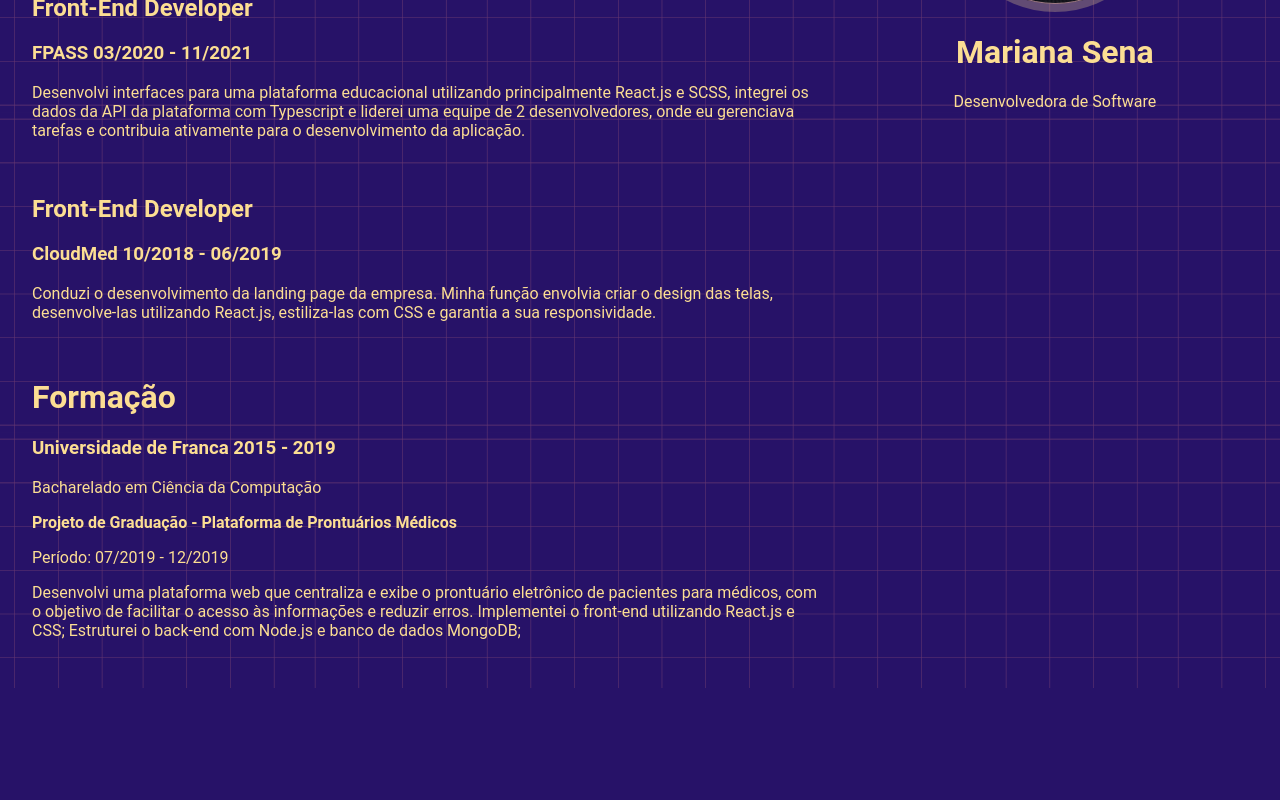
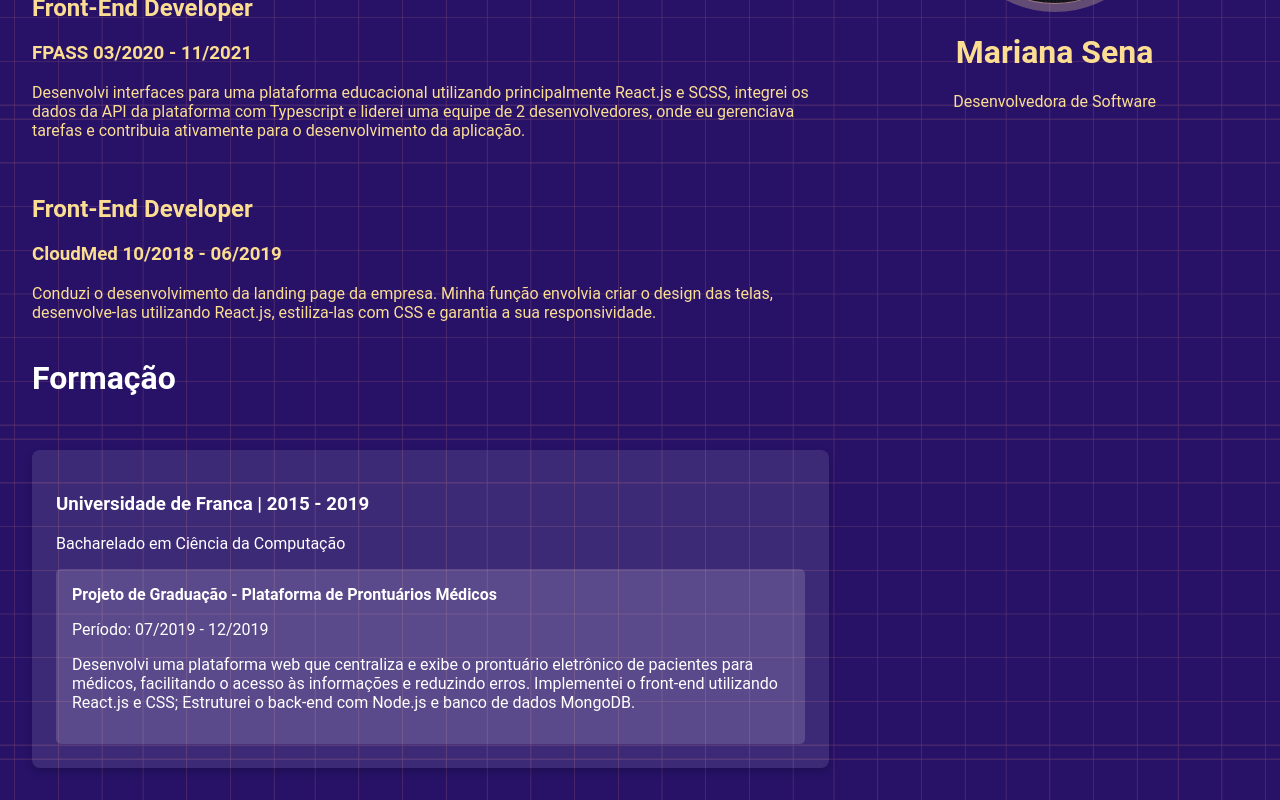
Before and after one commit to mari-sena/marisena, a Next.js app: page / in a window 1280 px wide. Shown: the part 528-1328 px from the top of the page. Before the commit the page ends 1216 px from the top, so only its background shows below. Built offline with nearby package versions, Linux system fonts and the light colour scheme.

Commit message:
chore: improving education area style

```diff
--- a/app/components/organisms/education.css
+++ b/app/components/organisms/education.css
@@ -0,0 +1,43 @@
+.education-container {
+  display: flex;
+  flex-direction: column;
+  gap: 2rem;
+  color: white;
+}
+
+.education-item {
+  background-color: rgba(255, 255, 255, 0.1);
+  padding: 1.5rem;
+  border-radius: 8px;
+  box-shadow: 0px 4px 8px rgba(0, 0, 0, 0.2);
+  transition: transform 0.3s ease-in-out;
+}
+
+.education-item:hover {
+  transform: scale(1.02);
+}
+
+.education-project {
+  margin-top: 1rem;
+  padding: 1rem;
+  background-color: rgba(255, 255, 255, 0.15);
+  border-radius: 5px;
+}
+
+@media (max-width: 768px) {
+  .education-container {
+    padding: 1rem;
+  }
+
+  .education-item {
+    padding: 1rem;
+  }
+
+  h1 {
+    font-size: 2rem;
+  }
+
+  h3 {
+    font-size: 1.2rem;
+  }
+}
--- a/app/components/organisms/education.tsx
+++ b/app/components/organisms/education.tsx
@@ -1,25 +1,53 @@
 import "./education.css";
+
+interface EducationItemProps {
+  institution: string;
+  period: string;
+  degree: string;
+  project?: {
+    title: string;
+    period: string;
+    description: string;
+  };
+}
+
+const EducationItem = ({
+  institution,
+  period,
+  degree,
+  project,
+}: EducationItemProps) => (
+  <div className="education-item">
+    <h3>
+      {institution} | {period}
+    </h3>
+    <p>{degree}</p>
+    {project && (
+      <div className="education-project">
+        <strong>{project.title}</strong>
+        <p>Período: {project.period}</p>
+        <p>{project.description}</p>
+      </div>
+    )}
+  </div>
+);
 
 export default function Education() {
   return (
-    <div className="education">
-      <br />
+    <div className="education-container">
       <h1>Formação</h1>
-      <div>
-        <h3>Universidade de Franca 2015 - 2019</h3>
-        <p>Bacharelado em Ciência da Computação</p>
-        <strong>
-          Projeto de Graduação - Plataforma de Prontuários Médicos
-        </strong>
-        <p>Período: 07/2019 - 12/2019</p>
-        <p>
-          Desenvolvi uma plataforma web que centraliza e exibe o prontuário
-          eletrônico de pacientes para médicos, com o objetivo de facilitar o
-          acesso às informações e reduzir erros. Implementei o front-end
-          utilizando React.js e CSS; Estruturei o back-end com Node.js e banco
-          de dados MongoDB;
-        </p>
-      </div>
+      <EducationItem
+        institution="Universidade de Franca"
+        period="2015 - 2019"
+        degree="Bacharelado em Ciência da Computação"
+        project={{
+          title: "Projeto de Graduação - Plataforma de Prontuários Médicos",
+          period: "07/2019 - 12/2019",
+          description:
+            "Desenvolvi uma plataforma web que centraliza e exibe o prontuário eletrônico de pacientes para médicos, facilitando o acesso às informações e reduzindo erros. \
+            Implementei o front-end utilizando React.js e CSS; Estruturei o back-end com Node.js e banco de dados MongoDB.",
+        }}
+      />
     </div>
   );
 }
```
